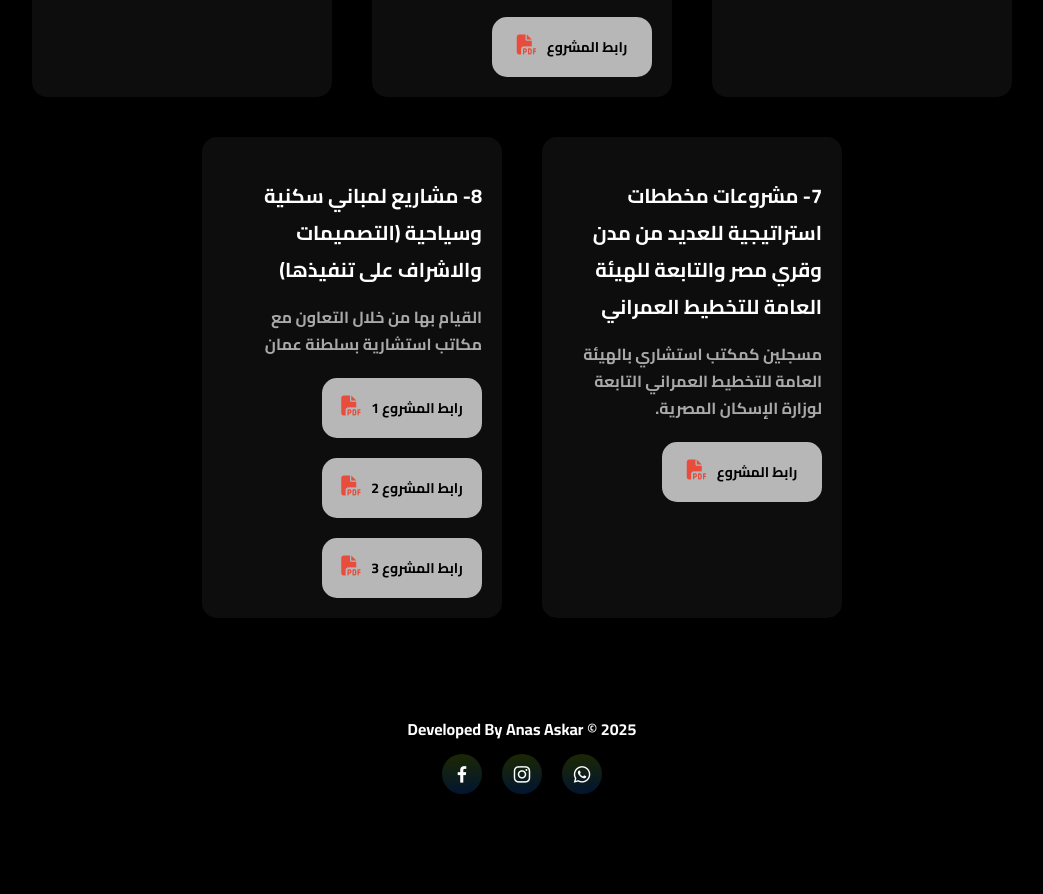
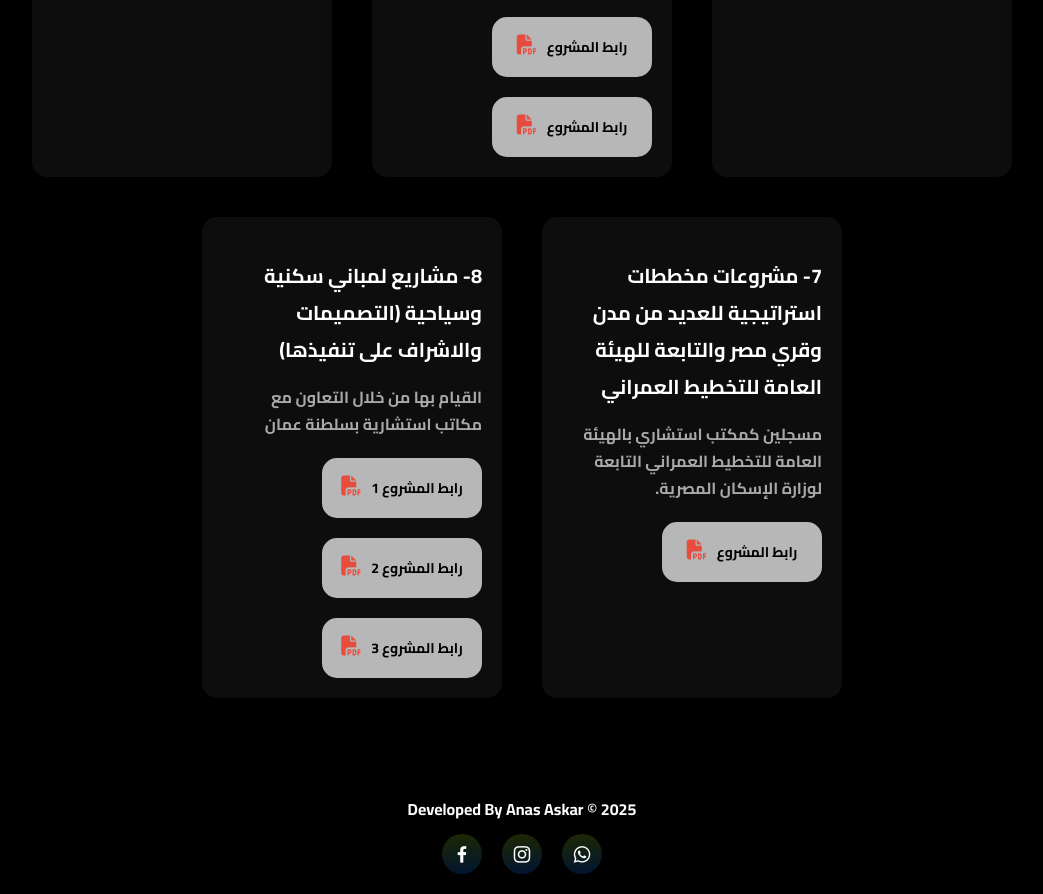
Before and after one commit to Anasaskar/khaledaskar, a plain HTML site: page projects.html in a window 1280 px wide. Shown: the part 1217-2111 px from the top of the page, without its empty margins (118-1161 px from the left). Before the commit the page ends 2039 px from the top, so only its background shows below. Drawn offline with nearby package versions, Linux system fonts and the light colour scheme.

Commit message:
Update projects.html

```diff
--- a/projects.html
+++ b/projects.html
@@ -138,6 +138,14 @@
                     <i class="fas fa-file-pdf"></i>
                 </a>
             </div>
+            <div class="card" id="card">
+                <a href="https://drive.google.com/file/d/1diMtdvDLYHLHHZAXl1D04ldE3ui_X0CB/view?usp=sharing" target="_blank">
+                    رابط المشروع <br>
+                </a>
+                <a class="pdf" href="https://drive.google.com/file/d/1diMtdvDLYHLHHZAXl1D04ldE3ui_X0CB/view?usp=sharing" target="_blank">
+                    <i class="fas fa-file-pdf"></i>
+                </a>
+            </div>
         </div>
         <div class="project">
             <h3>6- مشروع محطة رفع وتنقية مياه الصرف الصحي بالجبل الأصفر بالقاهرة عقد 16-1(جزء من المشروع).</h3>
```
